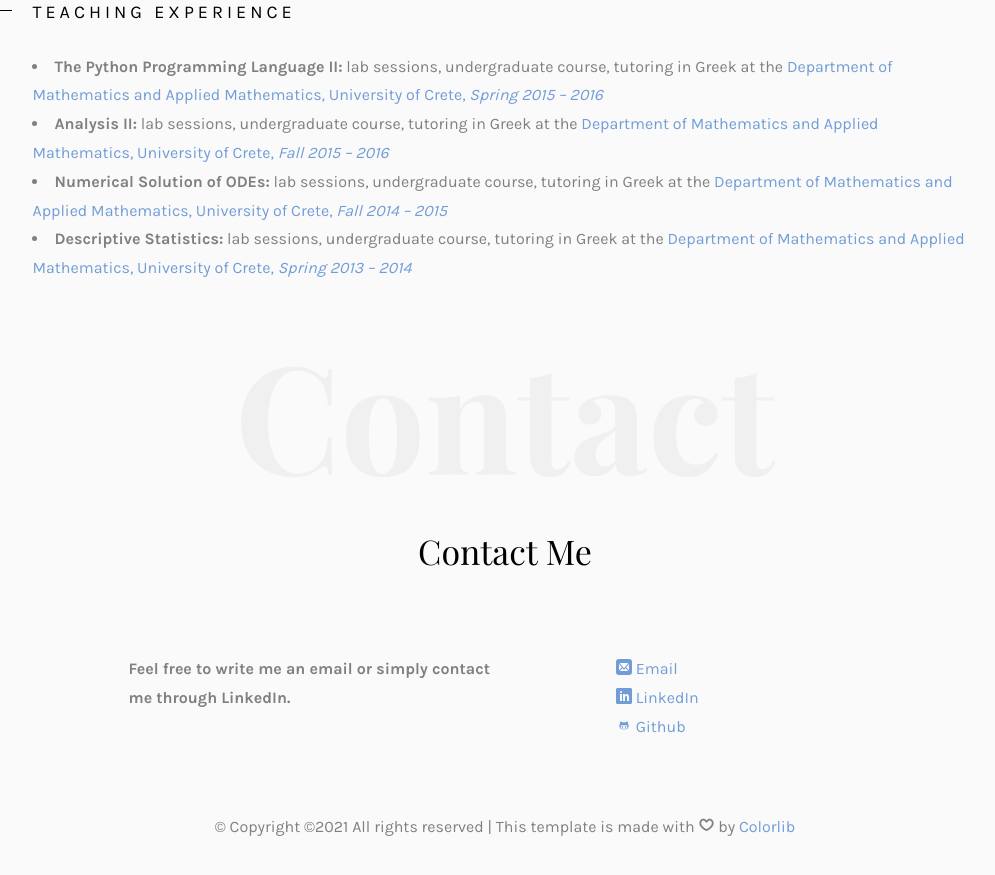
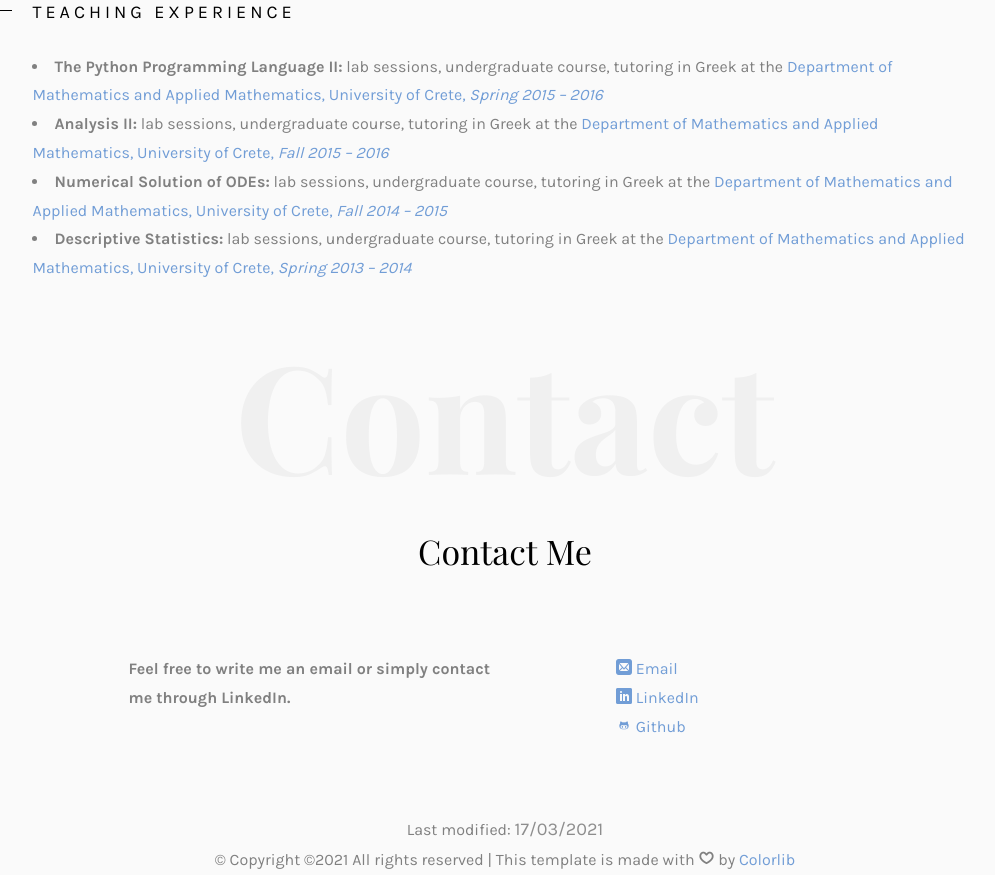
Before and after one commit to ratsakou/ratsakou.github.io, a plain HTML site: page index.html in a window 1280 px wide. Shown: the part 3190-4065 px from the top of the page, without its empty margins (135-1130 px from the left). Before the commit the page ends 4032 px from the top, so only its background shows below. Drawn offline with nearby package versions, Linux system fonts and the light colour scheme; files whose address does not match are found by name; a web font is replaced by a local one.

Commit message:
Added: last modified

```diff
--- a/index.html
+++ b/index.html
@@ -488,10 +488,20 @@
 		</div>
 
 		<footer align="center">
+
+
+			Last modified:  <span id="datetime"></span>
+			<script>
+			var dt = new Date();
+			document.getElementById("datetime").innerHTML = (("0"+dt.getDate()).slice(-2)) +"/"+ (("0"+(dt.getMonth()+1)).slice(-2)) +"/"+ (dt.getFullYear());
+			</script>
+			<br>
+
 			&copy; <!-- Link back to Colorlib can't be removed. Template is licensed under CC BY 3.0. -->
 			Copyright &copy;<script>document.write(new Date().getFullYear());</script> All rights reserved | This template is made with <i class="icon-heart4" aria-hidden="true"></i> by <a href="https://colorlib.com" target="_blank">Colorlib</a>
 			<!-- Link back to Colorlib can't be removed. Template is licensed under CC BY 3.0. -->
 		</footer>
+
 
 	</div>
 
```
